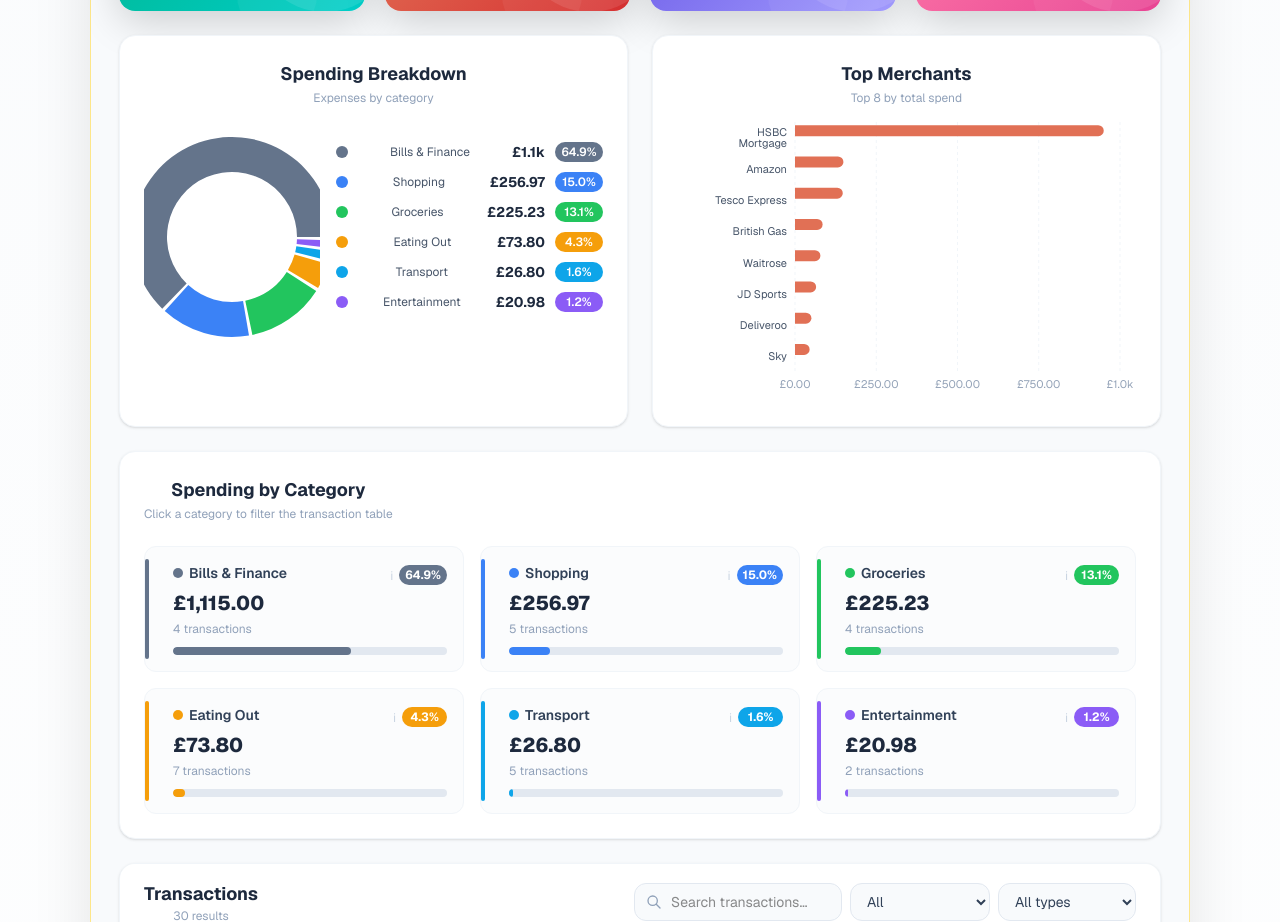
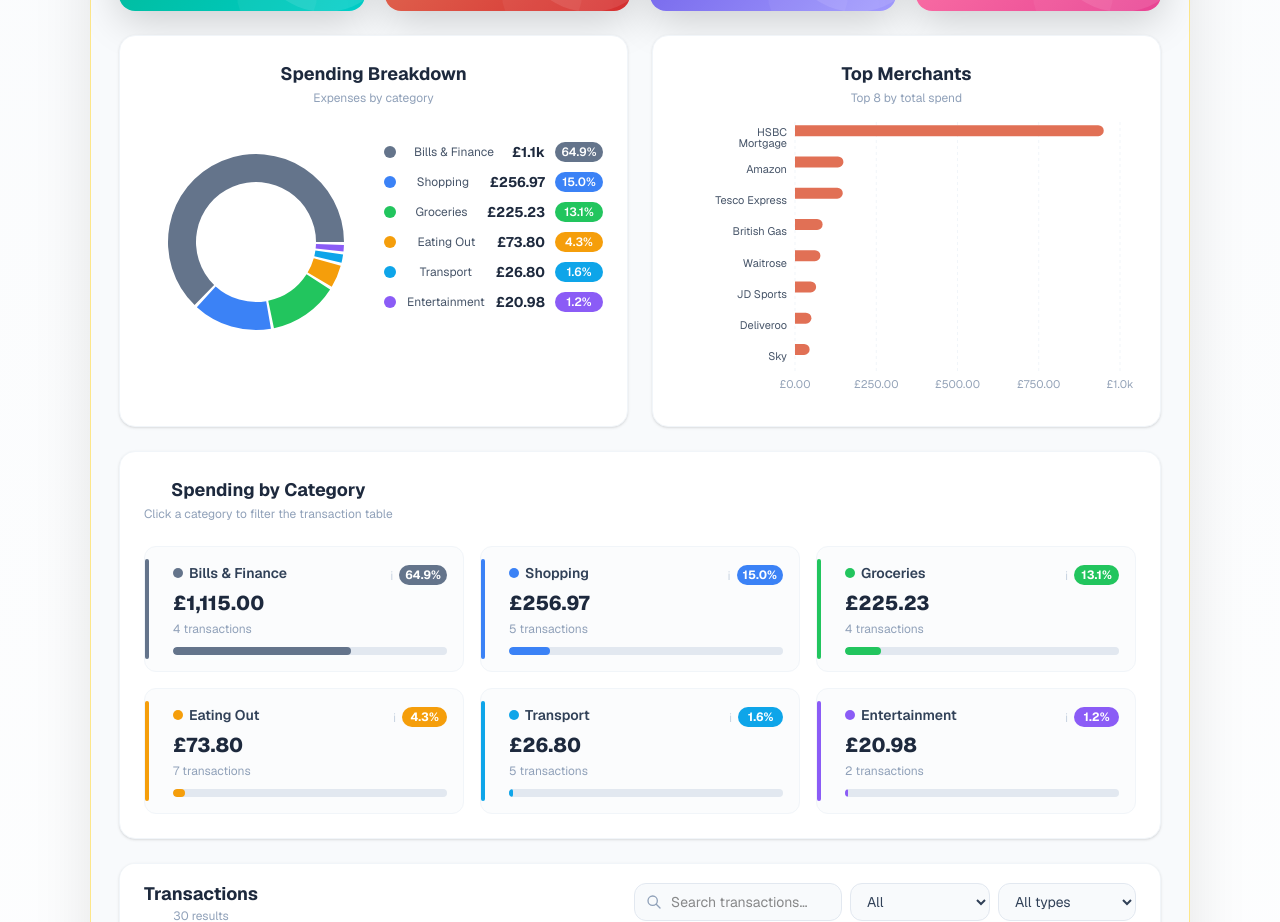
Before and after one commit to kasimk94/StatementFlow, a Next.js app: page / in a window 1280 px wide. Shown: the part 1120-2042 px from the top of the page. Built offline with nearby package versions, Linux system fonts and the light colour scheme.

Commit message:
Fix donut chart being cut off in dashboard

```diff
--- a/components/Dashboard.js
+++ b/components/Dashboard.js
@@ -753,15 +753,15 @@ export default function Dashboard({ transactions, demoMode = false, confidence,
           ) : (
             <div className="flex flex-col lg:flex-row gap-4 items-start">
               {/* Chart */}
-              <div className="w-full lg:w-44 shrink-0">
-                <ResponsiveContainer width="100%" height={230}>
-                  <PieChart>
+              <div className="w-full lg:w-56 shrink-0" style={{ overflow: "visible", padding: "0 8px" }}>
+                <ResponsiveContainer width="100%" height={240}>
+                  <PieChart margin={{ top: 8, right: 8, bottom: 8, left: 8 }}>
                     <Pie
                       data={pieData}
                       cx="50%"
                       cy="50%"
-                      innerRadius={65}
-                      outerRadius={100}
+                      innerRadius={60}
+                      outerRadius={88}
                       paddingAngle={2}
                       dataKey="value"
                       strokeWidth={0}
```
